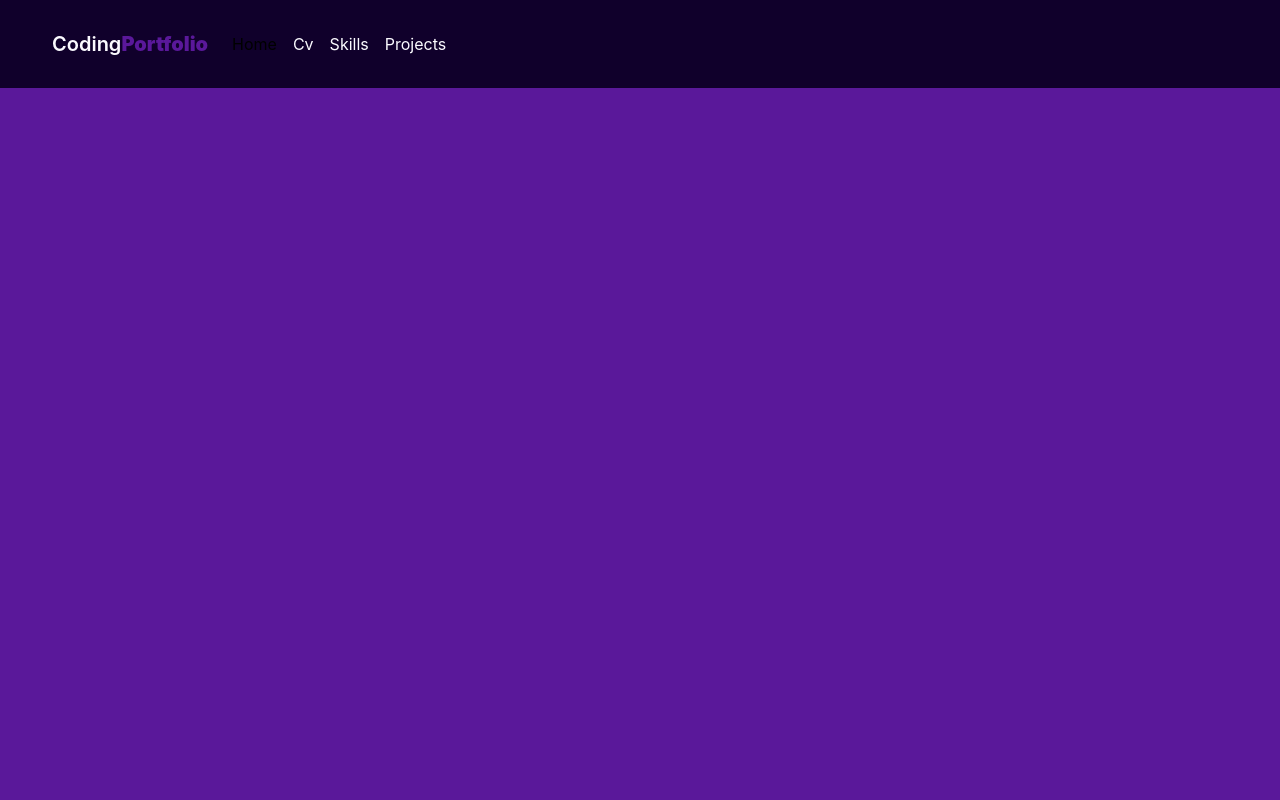
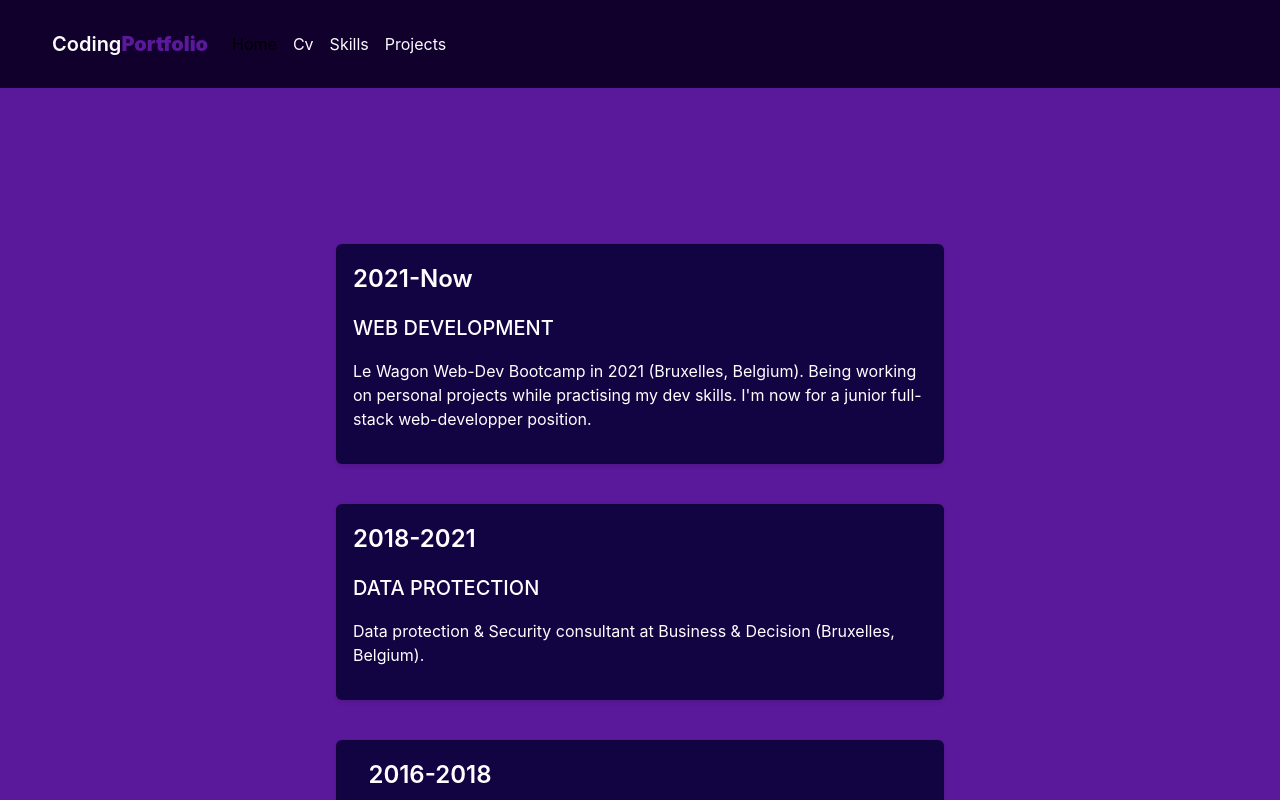
Before and after one commit to LaureneEpp/portfolio, a React (Vite) app: page /cv in a window 1280 px wide. Built offline with nearby package versions, Linux system fonts and the light colour scheme.

Commit message:
create cv page

```diff
--- a/index.html
+++ b/index.html
@@ -3,7 +3,7 @@
   <head>
     <meta charset="UTF-8" />
     <meta name="viewport" content="width=device-width, initial-scale=1.0" />
-    <title>Portfoliou</title>
+    <title>Portfolio</title>
   </head>
   <body>
     <div id="root"></div>
--- /dev/null
+++ b/src/components/Card.jsx
@@ -0,0 +1,13 @@
+function Card({ title, date, desc }) {
+  return (
+    <div className="card w-50 h-50 p-3 d-flex justify-content-center align-items-center">
+      <div className="card-text ">
+        <p className="fs-4 fw-semibold ">{date}</p>
+        <p className="text-uppercase fs-5 fw-medium">{title}</p>
+        <p className="fs-6 fw-normal">{desc}</p>
+      </div>
+    </div>
+  );
+}
+
+export default Card;
--- a/src/features/Cv.jsx
+++ b/src/features/Cv.jsx
@@ -1,5 +1,61 @@
+import Card from "../components/Card";
+import { motion } from "framer-motion";
+
 function Cv() {
-  return <></>;
+  const experiences = [
+    {
+      date: "2021-Now",
+      title: "Web Development",
+      desc: "Le Wagon Web-Dev Bootcamp in 2021 (Bruxelles, Belgium). Being working on personal projects while practising my dev skills. I'm now for a junior full-stack web-developper position.",
+    },
+    {
+      date: "2018-2021",
+      title: "DATA PROTECTION",
+      desc: "Data protection & Security consultant at Business & Decision (Bruxelles, Belgium).",
+    },
+    {
+      date: "2016-2018",
+      title: "EUROPEAN AFFAIRS",
+      desc: "European affairs adviser at Orange GroupBruxelles (Bruxelles, Belgium).",
+    },
+    {
+      date: "2009-2015",
+      title: "EDUCATION",
+      desc: "Bachelor in law (Versailles, France), followed by Master degrees (Bordeaux, France).",
+    },
+  ];
+
+  return (
+    <div className="h-100 overflow-auto p-3">
+      <div className="d-flex align-items-center justify-content-center ">
+        <div className="p-3 overflow-y-scroll" style={{ marginTop: "12rem" }}>
+          {experiences.map((experience, index) => (
+            <motion.div
+              key={index}
+              className="d-flex justify-content-center"
+              initial={{
+                opacity: 0,
+                x: index % 2 === 0 ? 200 : -200,
+              }}
+              whileInView={{
+                opacity: 1,
+                x: 0,
+                transition: {
+                  duration: 2,
+                },
+              }}
+              viewport={{ once: true }}>
+              <Card
+                date={experience.date}
+                title={experience.title}
+                desc={experience.desc}
+              />
+            </motion.div>
+          ))}
+        </div>
+      </div>
+    </div>
+  );
 }
 
 export default Cv;
--- a/src/styles/App.css
+++ b/src/styles/App.css
@@ -15,3 +15,26 @@
       display: none;
   }
 } */
+.card {
+  /* width: 50vw;
+  height: 50vh; */
+  /* display: flex;
+  align-items: center;
+  justify-content: center; */
+  border: 1px solid #ccc;
+  border-radius: 8px;
+  padding: 0px 10px 10px 10px;
+  margin: 20px 0;
+  box-shadow: 0 2px 4px rgba(0, 0, 0, 0.1);
+  background-color: #333;
+}
+
+.card:nth-child(odd) {
+  align-self: flex-end;
+  background-color: #120443;
+}
+
+.card-text {
+  font-size: 28px;
+  color: #fff;
+}
```
